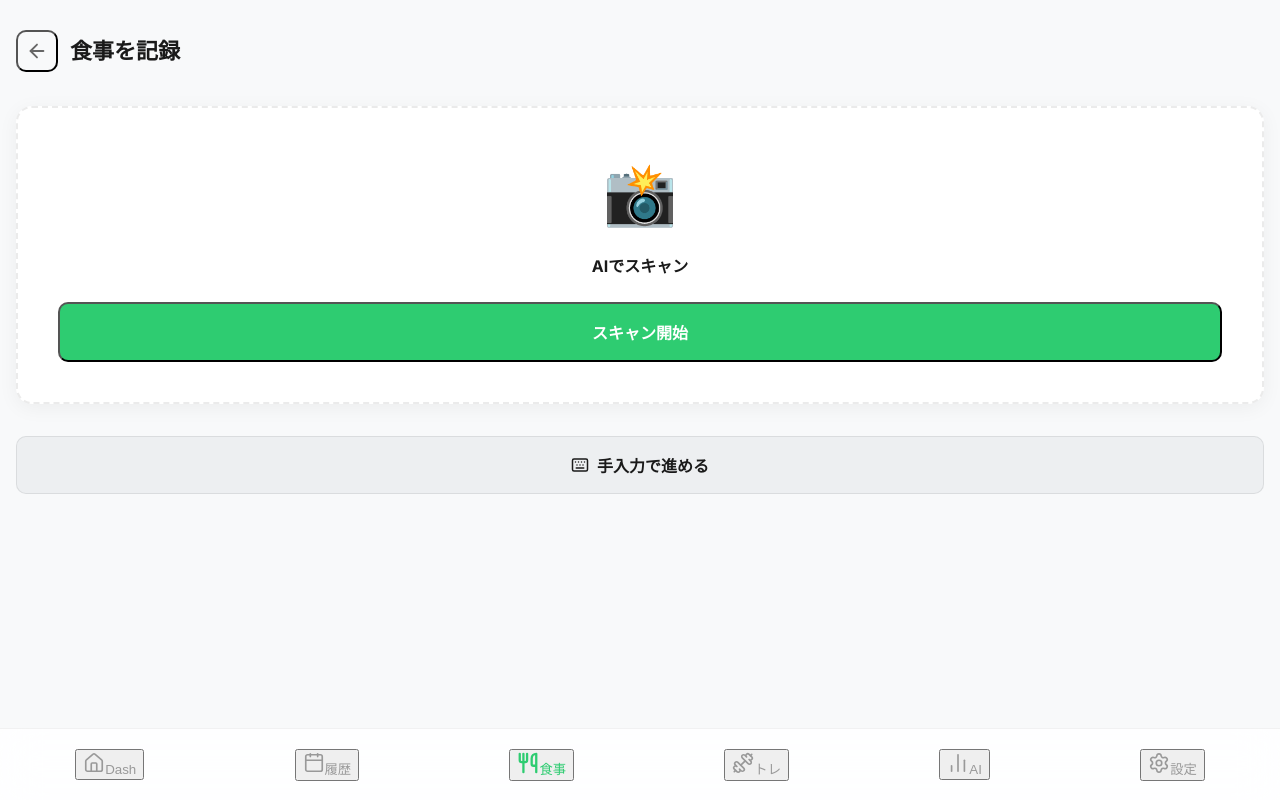
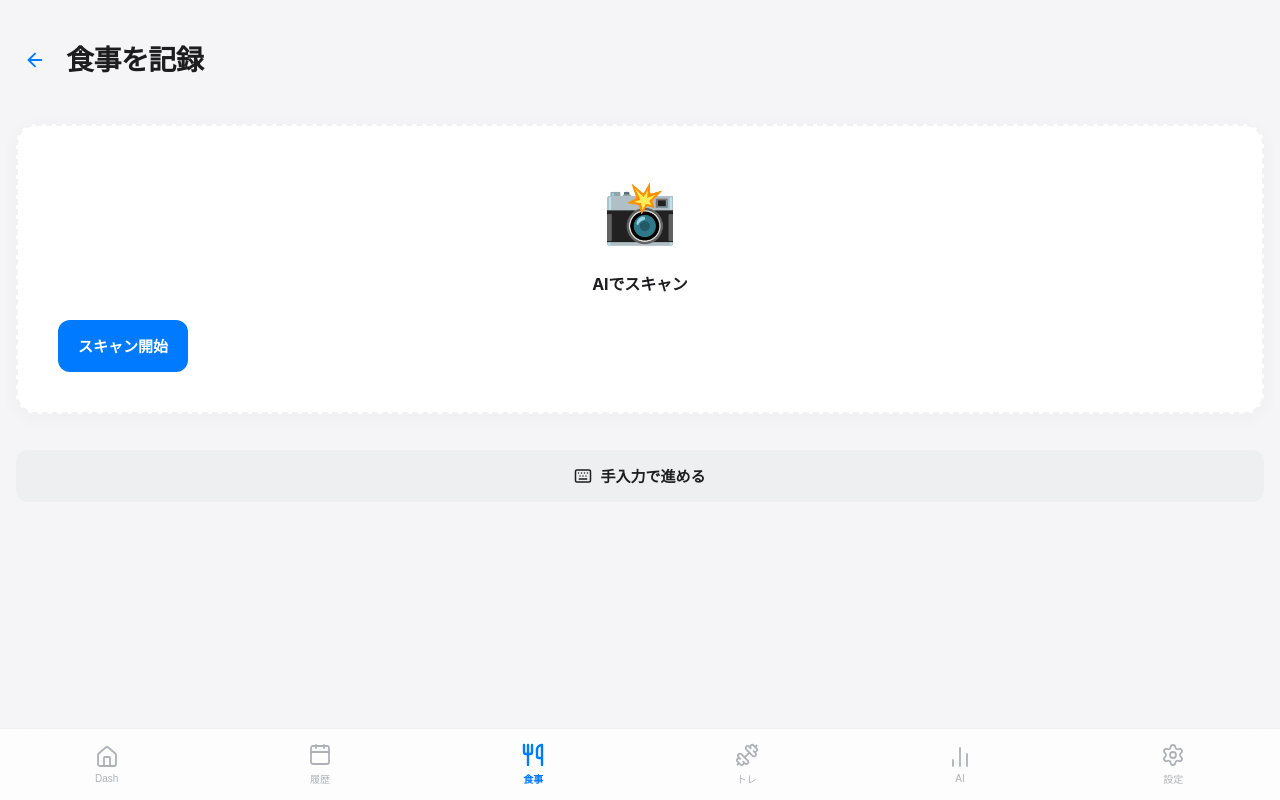
Before and after one commit to taiyoimmt-ops/fitness-pwa, a React (Vite) app: page /meal in a window 1280 px wide. Built offline with nearby package versions, Linux system fonts and the light colour scheme.

Commit message:
feat: complete Apple-style sophisticated UI overhaul

```diff
--- a/src/App.jsx
+++ b/src/App.jsx
@@ -9,6 +9,7 @@ import ImportPage from './pages/ImportPage.jsx';
 import SettingsPage from './pages/SettingsPage.jsx';
 import CalendarPage from './pages/CalendarPage.jsx';
 import { ToastProvider } from './components/Toast.jsx';
+import { haptics } from './utils/haptics.js';
 
 const NAV_ITEMS = [
   { path: '/',         label: 'Dash', icon: Home },
@@ -18,6 +19,7 @@ const NAV_ITEMS = [
   { path: '/analysis', label: 'AI',     icon: BarChart2 },
   { path: '/settings', label: '設定',   icon: Settings },
 ];
+
 
 function NavBar() {
   const location = useLocation();
@@ -31,11 +33,11 @@ function NavBar() {
           <button
             key={path}
             className={`nav-item ${active ? 'active' : ''}`}
-            onClick={() => navigate(path)}
+            onClick={() => { haptics.light(); navigate(path); }}
             aria-label={label}
           >
-            <Icon size={22} strokeWidth={active ? 2.5 : 1.8} />
-            <span className="nav-item-label">{label}</span>
+            <Icon size={24} strokeWidth={active ? 2.4 : 1.8} />
+            <span className="nav-item-label" style={{ fontWeight: active ? 600 : 500 }}>{label}</span>
           </button>
         );
       })}
--- a/src/components/RingGauge.jsx
+++ b/src/components/RingGauge.jsx
@@ -1,6 +1,7 @@
-// SVGリングゲージコンポーネント: 100%達成時の祝祭エフェクト付き
-export default function RingGauge({ percent = 0, size = 80, label, sublabel, color = '#39FF14', celebrate = false }) {
-  const r = (size - 10) / 2;
+// SVGリングゲージコンポーネント
+export default function RingGauge({ percent = 0, size = 84, label, sublabel, color = 'var(--accent)', celebrate = false }) {
+  const strokeWidth = 5;
+  const r = (size - strokeWidth * 2) / 2;
   const circumference = 2 * Math.PI * r;
   const clamped = Math.min(percent, 100);
   const offset = circumference - (clamped / 100) * circumference;
@@ -8,7 +9,7 @@ export default function RingGauge({ percent = 0, size = 80, label, sublabel, col
   const isGoalReached = percent >= 100;
 
   return (
-    <div className={`ring-wrap ${isGoalReached ? 'ring-celebrate' : ''}`}>
+    <div className={`ring-wrap ${isGoalReached ? 'ring-celebrate' : ''}`} style={{ width: size }}>
       <svg width={size} height={size} style={{ transform: 'rotate(-90deg)', overflow: 'visible' }}>
         {/* 背景トラック */}
         <circle
@@ -16,8 +17,8 @@ export default function RingGauge({ percent = 0, size = 80, label, sublabel, col
           cy={size / 2}
           r={r}
           fill="none"
-          stroke="rgba(255,255,255,0.06)"
-          strokeWidth="6"
+          stroke="var(--bg-tertiary)"
+          strokeWidth={strokeWidth}
         />
         {/* 進捗アーク */}
         <circle
@@ -26,34 +27,18 @@ export default function RingGauge({ percent = 0, size = 80, label, sublabel, col
           cy={size / 2}
           r={r}
           fill="none"
-          stroke={isGoalReached ? 'var(--accent)' : color}
-          strokeWidth="6"
+          stroke={isGoalReached ? 'var(--success)' : color}
+          strokeWidth={strokeWidth}
           strokeLinecap="round"
           strokeDasharray={circumference}
           strokeDashoffset={offset}
           style={{
-            transition: 'stroke-dashoffset 1.2s cubic-bezier(0.34, 1.56, 0.64, 1)',
-            filter: isGoalReached ? 'drop-shadow(0 0 8px var(--accent))' : 'none'
+            transition: 'stroke-dashoffset 1.5s cubic-bezier(0.34, 1.56, 0.64, 1)',
           }}
         />
-
-        {/* 100%時の粒子エフェクト（簡易版） */}
-        {isGoalReached && (
-          <circle
-            cx={size / 2}
-            cy={size / 2}
-            r={r + 4}
-            fill="none"
-            stroke="var(--accent)"
-            strokeWidth="1"
-            strokeDasharray="2, 8"
-            className="rotating-ring"
-            style={{ animation: 'spin 4s linear infinite' }}
-          />
-        )}
       </svg>
 
-      {/* 中央の％数値 */}
+      {/* 中央の数値 */}
       <div style={{
         marginTop: -size,
         height: size,
@@ -63,19 +48,19 @@ export default function RingGauge({ percent = 0, size = 80, label, sublabel, col
         justifyContent: 'center',
         pointerEvents: 'none'
       }}>
-        <span style={{
+        <div style={{
           fontSize: 16,
-          fontWeight: 900,
-          color: isGoalReached ? 'var(--accent)' : 'var(--text-primary)',
-          textShadow: isGoalReached ? '0 0 10px rgba(57,255,20,0.5)' : 'none'
+          fontWeight: 700,
+          color: isGoalReached ? 'var(--success)' : 'var(--text-primary)',
+          letterSpacing: '-0.02em'
         }}>
-          {Math.round(percent || 0)}%
-        </span>
+          {Math.round(percent || 0)}<span style={{ fontSize: 10, marginLeft: 1 }}>%</span>
+        </div>
       </div>
 
-      <div style={{ marginTop: 8, textAlign: 'center' }}>
-        {label && <div className="ring-label" style={{ fontSize: 11, fontWeight: 700 }}>{label}</div>}
-        {sublabel && <div className="ring-value" style={{ fontSize: 10, opacity: 0.6, marginTop: 2 }}>{sublabel}</div>}
+      <div style={{ marginTop: 12, textAlign: 'center' }}>
+        {label && <div className="ring-label" style={{ fontSize: 12, fontWeight: 600, color: 'var(--text-secondary)', textTransform: 'none' }}>{label}</div>}
+        {sublabel && <div className="ring-value" style={{ fontSize: 11, color: 'var(--text-muted)', marginTop: 2 }}>{sublabel}</div>}
       </div>
     </div>
   );
--- a/src/index.css
+++ b/src/index.css
@@ -1,54 +1,54 @@
-/* ============================================
-   グローバルCSS - 筋トレログ PWA
-   デザインシステム: システム設定追従テーマ
-   ============================================ */
+/* ── デザインシステム: Apple Sophisticated Light ── */
+:root {
+  --bg-primary: #FFFFFF;
+  --bg-secondary: #F5F5F7;
+  --bg-tertiary: #EDEFF1;
+  --card-bg: #FFFFFF;
 
-@import url('https://fonts.googleapis.com/css2?family=Inter:wght@400;500;600;700;800&display=swap');
+  --text-primary: #1D1D1F;
+  --text-secondary: #86868B;
+  --text-muted: #AFB1B6;
 
-/* ── デフォルト設定 (Dark) ── */
-:root {
-  --bg: #0a0a0a;
-  --bg-2: #111111;
-  --bg-3: #1a1a1a;
-  --bg-card: #141414;
-  --border: rgba(255, 255, 255, 0.08);
-  --accent: #39FF14;
-  --accent-dim: rgba(57, 255, 20, 0.15);
-  --accent-dim2: rgba(57, 255, 20, 0.08);
-  --text-primary: #f0f0f0;
-  --text-secondary: #888;
-  --text-muted: #555;
-  --red: #FF4444;
-  --red-dim: rgba(255, 68, 68, 0.15);
-  --yellow: #FFB800;
-  --radius: 16px;
-  --radius-sm: 10px;
-  --shadow: 0 4px 24px rgba(0, 0, 0, 0.5);
+  --accent: #007AFF; /* Apple Blue */
+  --accent-soft: rgba(0, 122, 255, 0.1);
+  --success: #28CD41; /* Apple Green */
+  --error: #FF3B30; /* Apple Red */
+  --warning: #FF9500; /* Apple Orange */
+
+  --border: rgba(0, 0, 0, 0.05);
+  --radius: 20px;
+  --radius-sm: 12px;
+  --shadow-soft: 0 8px 32px rgba(0, 0, 0, 0.04);
+  --shadow-card: 0 4px 20px rgba(0, 0, 0, 0.03);
+
   --nav-height: calc(72px + env(safe-area-inset-bottom));
   --safe-top: env(safe-area-inset-top);
   --safe-bottom: env(safe-area-inset-bottom);
 }
 
-/* ── ライトモード設定 (システム設定がLightの時のみ) ── */
-@media (prefers-color-scheme: light) {
-  :root {
-    --bg: #f8f9fa;
-    --bg-2: #ffffff;
-    --bg-3: #edeff1;
-    --bg-card: #ffffff;
-    --border: rgba(0, 0, 0, 0.08);
-    --text-primary: #1a1a1a;
-    --text-secondary: #666;
-    --text-muted: #999;
-    --accent: #2ecc71; /* ライトモードでは少し落ち着いた緑 */
-    --accent-dim: rgba(46, 204, 113, 0.12);
-    --shadow: 0 4px 20px rgba(0, 0, 0, 0.05);
-  }
+/* ── リセット & 共通設定 ── */
+*, *::before, *::after {
+  box-sizing: border-box;
+  -webkit-tap-highlight-color: transparent;
+}
 
-  .nav-bar {
-    background: rgba(255, 255, 255, 0.85) !important;
-    border-top: 1px solid rgba(0,0,0,0.05) !important;
-  }
+html {
+  height: 100%;
+  -webkit-text-size-adjust: 100%;
+  background: var(--bg-secondary);
+}
+
+body {
+  margin: 0;
+  height: 100%;
+  background: var(--bg-secondary);
+  color: var(--text-primary);
+  font-family: -apple-system, BlinkMacSystemFont, "SF Pro Display", "Inter", sans-serif;
+  font-size: 16px;
+  line-height: 1.45;
+  letter-spacing: -0.01em;
+  -webkit-font-smoothing: antialiased;
+  overscroll-behavior: none;
 }
 
 /* ── リセット ── */
@@ -81,7 +81,7 @@ body {
   flex-direction: column;
 }
 
-/* (以下、既存のスタイルを維持し、変数を参照するように調整) */
+/* ── 基本レイアウト ── */
 .page {
   flex: 1;
   overflow-y: auto;
@@ -101,114 +101,170 @@ body {
 }
 
 .page-title {
-  font-size: 22px;
-  font-weight: 800;
+  font-size: 28px;
+  font-weight: 700;
+  letter-spacing: -0.02em;
   color: var(--text-primary);
 }
 
+/* ── カードスタイル ── */
 .card {
-  background: var(--bg-card);
+  background: var(--card-bg);
   border: 1px solid var(--border);
   border-radius: var(--radius);
-  padding: 20px;
-  margin-bottom: 16px;
-  box-shadow: var(--shadow);
+  padding: 24px 20px;
+  margin-bottom: 20px;
+  box-shadow: var(--shadow-card);
 }
 
 .card-title {
-  font-size: 11px;
-  font-weight: 700;
+  font-size: 13px;
+  font-weight: 600;
   color: var(--text-secondary);
-  text-transform: uppercase;
-  letter-spacing: 0.1em;
+  letter-spacing: 0.02em;
   margin-bottom: 16px;
 }
 
+/* ── ボタン ── */
 .btn {
   display: flex;
   align-items: center;
   justify-content: center;
   gap: 8px;
-  padding: 16px 24px;
+  padding: 14px 20px;
   border-radius: var(--radius-sm);
-  font-size: 16px;
-  font-weight: 700;
-  transition: all 0.2s cubic-bezier(0.34, 1.56, 0.64, 1);
-  min-height: 56px;
-  width: 100%;
+  font-size: 15px;
+  font-weight: 600;
+  border: none;
+  cursor: pointer;
+  transition: all 0.2s cubic-bezier(0.2, 0, 0, 1);
+  min-height: 52px;
+}
+
+.btn:active {
+  transform: scale(0.97);
+  opacity: 0.8;
 }
 
 .btn-primary {
   background: var(--accent);
-  color: #fff;
-}
-@media (prefers-color-scheme: dark) {
-  .btn-primary { color: #000; }
+  color: #FFFFFF;
 }
 
 .btn-secondary {
-  background: var(--bg-3);
+  background: var(--bg-tertiary);
   color: var(--text-primary);
-  border: 1px solid var(--border);
 }
 
 .btn-ghost {
   background: transparent;
-  color: var(--text-secondary);
+  color: var(--accent);
   padding: 8px;
   width: auto;
   min-height: auto;
 }
 
+/* ── ナビゲーションバー ── */
 .nav-bar {
   position: fixed;
   bottom: 0;
   left: 0;
   right: 0;
   height: var(--nav-height);
-  background: rgba(10, 10, 10, 0.9);
-  backdrop-filter: blur(20px);
-  -webkit-backdrop-filter: blur(20px);
+  background: rgba(255, 255, 255, 0.8);
+  backdrop-filter: saturate(180%) blur(20px);
+  -webkit-backdrop-filter: saturate(180%) blur(20px);
   border-top: 1px solid var(--border);
   display: flex;
   align-items: center;
   justify-content: space-around;
   z-index: 100;
-  padding-bottom: env(safe-area-inset-bottom);
+  padding-bottom: var(--safe-bottom);
 }
 
 .nav-item {
+  display: flex;
+  flex-direction: column;
+  align-items: center;
+  justify-content: center;
+  background: none;
+  border: none;
   color: var(--text-muted);
+  transition: color 0.2s ease;
+  padding: 8px;
 }
+
 .nav-item.active {
   color: var(--accent);
 }
 
+.nav-item-label {
+  font-size: 10px;
+  font-weight: 500;
+  margin-top: 4px;
+}
+
+/* ── フォーム & その他 ── */
 .input-field {
-  background: var(--bg-3);
+  width: 100%;
+  padding: 12px 16px;
+  border-radius: var(--radius-sm);
+  background: var(--bg-tertiary);
+  border: 1px solid transparent;
+  color: var(--text-primary);
+  font-size: 16px;
+  transition: border-color 0.2s ease;
+}
+
+.input-field:focus {
+  outline: none;
+  border-color: var(--accent);
+}
+
+.pulse {
+  animation: pulse 2s infinite;
+}
+@keyframes pulse {
+  0% { transform: scale(1); }
+  50% { transform: scale(1.05); }
+  100% { transform: scale(1); }
+}
+
+/* ── Toast ── */
+.toast {
+  position: fixed;
+  top: calc(20px + var(--safe-top));
+  left: 50%;
+  transform: translateX(-50%) translateY(-100px);
+  background: rgba(255, 255, 255, 0.9);
+  backdrop-filter: blur(20px);
+  -webkit-backdrop-filter: blur(20px);
+  padding: 10px 20px;
+  border-radius: 20px;
+  box-shadow: 0 8px 30px rgba(0, 0, 0, 0.08);
+  z-index: 1000;
+  font-size: 14px;
+  font-weight: 600;
+  transition: transform 0.5s cubic-bezier(0.2, 1, 0.3, 1.2);
+  display: flex;
+  align-items: center;
+  gap: 8px;
   border: 1px solid var(--border);
   color: var(--text-primary);
 }
 
-/* (以下、アニメーションや各種UIは既存のまま) */
-@keyframes spin { to { transform: rotate(360deg); } }
-.spinner {
-  width: 40px;
-  height: 40px;
-  border: 3px solid var(--bg-3);
-  border-top-color: var(--accent);
-  border-radius: 50%;
-  animation: spin 0.7s linear infinite;
+.toast.show {
+  transform: translateX(-50%) translateY(0);
 }
 
-.skeleton {
-  background: linear-gradient(
-    90deg,
-    var(--bg-3) 0%,
-    rgba(255,255,255,0.06) 40%,
-    var(--bg-3) 80%
-  );
-  background-size: 800px 100%;
-  animation: shimmer 1.4s ease-in-out infinite;
+.toast.success { border-left: 4px solid var(--success); }
+.toast.error { border-left: 4px solid var(--error); }
+
+/* ── Utility ── */
+.hide-scroll::-webkit-scrollbar {
+  display: none;
 }
-@keyframes shimmer { 0% { background-position: -400px 0; } 100% { background-position: 400px 0; } }
+.hide-scroll {
+  -ms-overflow-style: none;
+  scrollbar-width: none;
+}
```
Also changed, not shown: src/components/Badges.jsx (+9 -12 lines), src/components/Skeleton.jsx (+14 -15 lines), src/pages/Dashboard.jsx (+30 -26 lines), take_screenshot.mjs (added, +26 -0 lines), test_add_dummy_data.mjs (added, +55 -0 lines), test_white_screen.mjs (added, +26 -0 lines), verify_supabase.mjs (added, +35 -0 lines), dashboard_screenshot.png (added), 1 other file (tests, documents, lock files or other folders).
